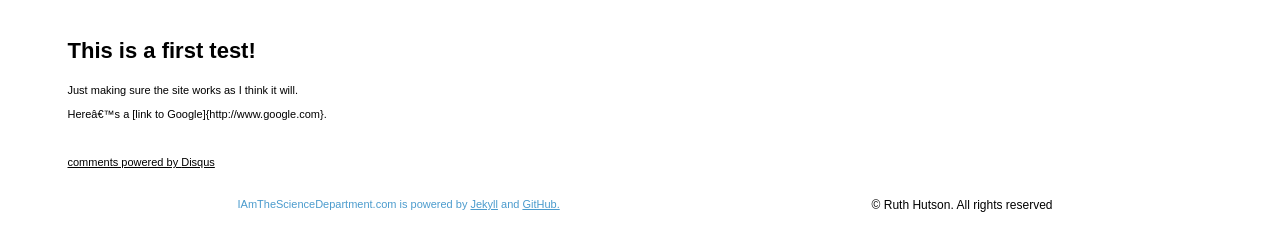
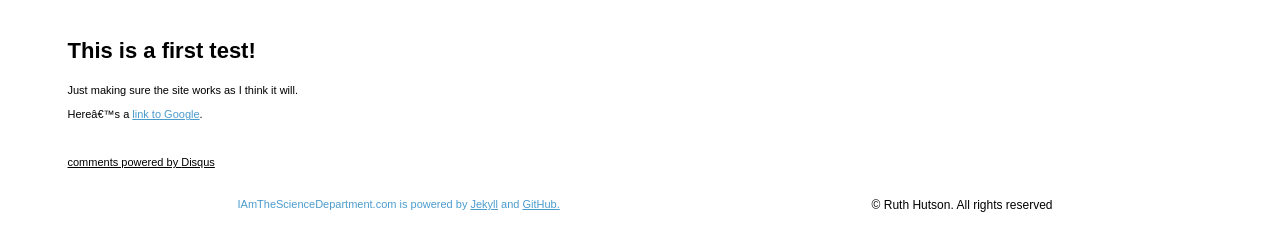
Before and after one commit to iamthesciencedepartment/iamthesciencedepartment.github.io, a Jekyll site: the page built from _posts/2014-08-13-Testing_Testing_1_2_3.md, in a window 1280 px wide. Shown: the part 516-767 px from the top of the page. Built offline with Jekyll 4.4.1, drawn with Linux system fonts in a browser that asks for light colours; Markdown is read by kramdown in place of the engine named in the settings; comment, search, counter and statistics services are not loaded.

Commit message:
Update 2014-08-13-Testing_Testing_1_2_3.md

```diff
--- a/_posts/2014-08-13-Testing_Testing_1_2_3.md
+++ b/_posts/2014-08-13-Testing_Testing_1_2_3.md
@@ -7,4 +7,4 @@ This is a first test!
 
 Just making sure the site works as I think it will.
 
-Here's a [link to Google]{http://www.google.com}.
+Here's a [link to Google](http://www.google.com).
```
